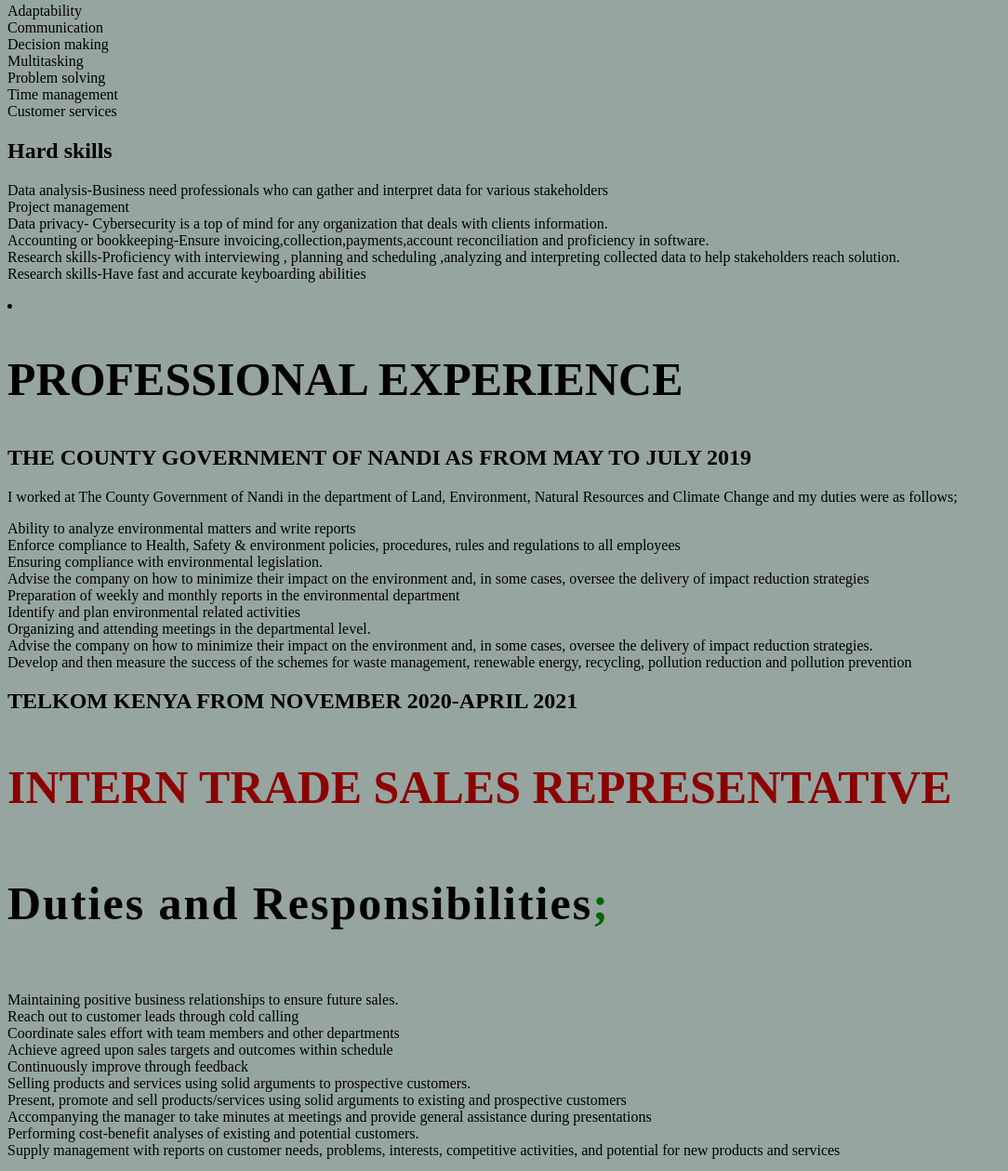
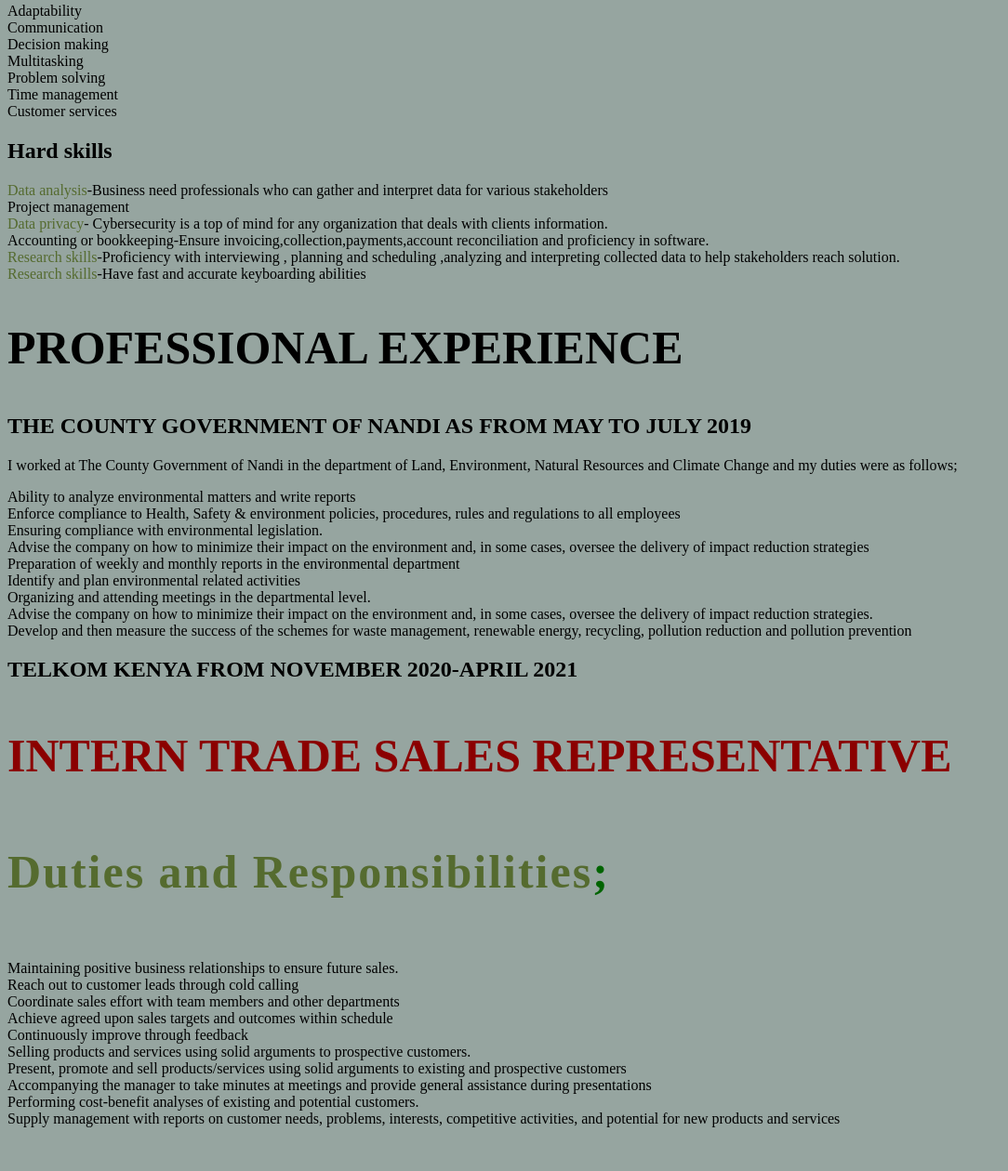
Before and after one commit to Sharonchep/My-web-portfolio, a plain HTML site: page about.html in a window 1280 px wide. Shown: the part 1471-2731 px from the top of the page at 93% size, without its empty margins (0-1084 px from the left). Drawn offline with Linux system fonts and the light colour scheme.

Commit message:
add all changes

```diff
--- a/about.html
+++ b/about.html
@@ -8,21 +8,18 @@
     <title>My Resume</title>
 </head>
 <body class ="name">
-    <nav><ul>
+    <nav>
+        <ul>
           <li id="active"><a href="index.html">Home</a></li>
           <li id="active"><a href="about.html">About</a></li>
           <li id="active"><a href ="contact.html">Contact</a></li>
 
-
-         </ul> </nav>
-
-
+        </ul>
+    </nav>
     <img class="resume-image" src="./Images/20211215220607_IMG_1351-1_1.JPG" alt="my picture">
     <br>
     <br>
     <br>
-
-
     <header class="main-header">
         <div>
             <p>CURRICULUM VITAE </p>
@@ -34,7 +31,6 @@
         <hr>
 
     </header>
-
        <section class="main-title">
         <div>
            <p>
@@ -47,7 +43,6 @@
                 I am eager to learn ,enjoy overcoming challenges and have a genuine interest in Environmental science and making your organization successful.
             </p>
          </div>
-
         <h1 class="header-section">Personal Details</h1>
          <div>
         LinkedIn–SHARON CHEPKIRUI
@@ -62,8 +57,7 @@
                 <li>2012-2015: ST MARY’S GIRLS TACH ASIS GIRLS SECONDARY SCHOOL</li>
                 <li>Kenya Certificate of Secondary Education- Attained mean grade B (Plain)</li>
                 <li>2004-2011:P.A.G JERUSALEM SCHOOL</li>
-            <li>Kenya Certificate of Primary Education-Attained 315 marks
-            </li>
+                <li>Kenya Certificate of Primary Education-Attained 315 marks</li>
 
             </ul>
         </div>
@@ -101,7 +95,6 @@
                 <li><span>Research skills</span>-Have fast and accurate keyboarding abilities</li>
             </ul>
         </div>
-        <li></li>
         <h1>PROFESSIONAL EXPERIENCE</h1>
         <h2>THE COUNTY GOVERNMENT OF NANDI AS FROM MAY TO JULY 2019</h2>
         <p>I worked at The County Government of Nandi in the department of Land, Environment, Natural Resources and Climate Change and my duties were as follows;
@@ -115,7 +108,6 @@
                 <li>Identify and plan environmental related activities</li>
                 <li>Organizing and attending meetings in the departmental level.</li>
                 <li>Advise the company on how to minimize their impact on the environment and, in some cases, oversee the delivery of impact reduction strategies.</li>
-
                 <li>Develop and then measure the success of the schemes for waste management, renewable energy, recycling, pollution reduction and pollution prevention</li>
             </ul>
         </div>
@@ -124,7 +116,6 @@
                 <h3>INTERN TRADE SALES REPRESENTATIVE</h3>
                  <h4><span>Duties and Responsibilities</span>;</h4>
          <p>
-     <div>
             <ul>
                 <li>Maintaining positive business relationships to ensure future sales.</li>
                 <li>Reach out to customer leads through cold calling</li>
@@ -136,9 +127,8 @@
                  <li>Accompanying the manager to take minutes at meetings and provide general assistance during presentations</li>
                  <li>Performing cost-benefit analyses of existing and potential customers.</li>
                  <li>Supply management with reports on customer needs, problems, interests, competitive activities, and potential for new products and services</li>
+             </ul>
 
-         </ul>
-     </div>
              </p>
             <h3>HOBBIES</h3>
             <div>
--- a/style.css
+++ b/style.css
@@ -31,7 +31,7 @@ nav{
 }
 
 span{
-    color: black;
+    color: darkolivegreen;
     align-items: center;
 }
 nav ul li{
```
Also changed, not shown: index.html (+2 -5 lines). Lines whose indentation alone changed are shown as unchanged.
